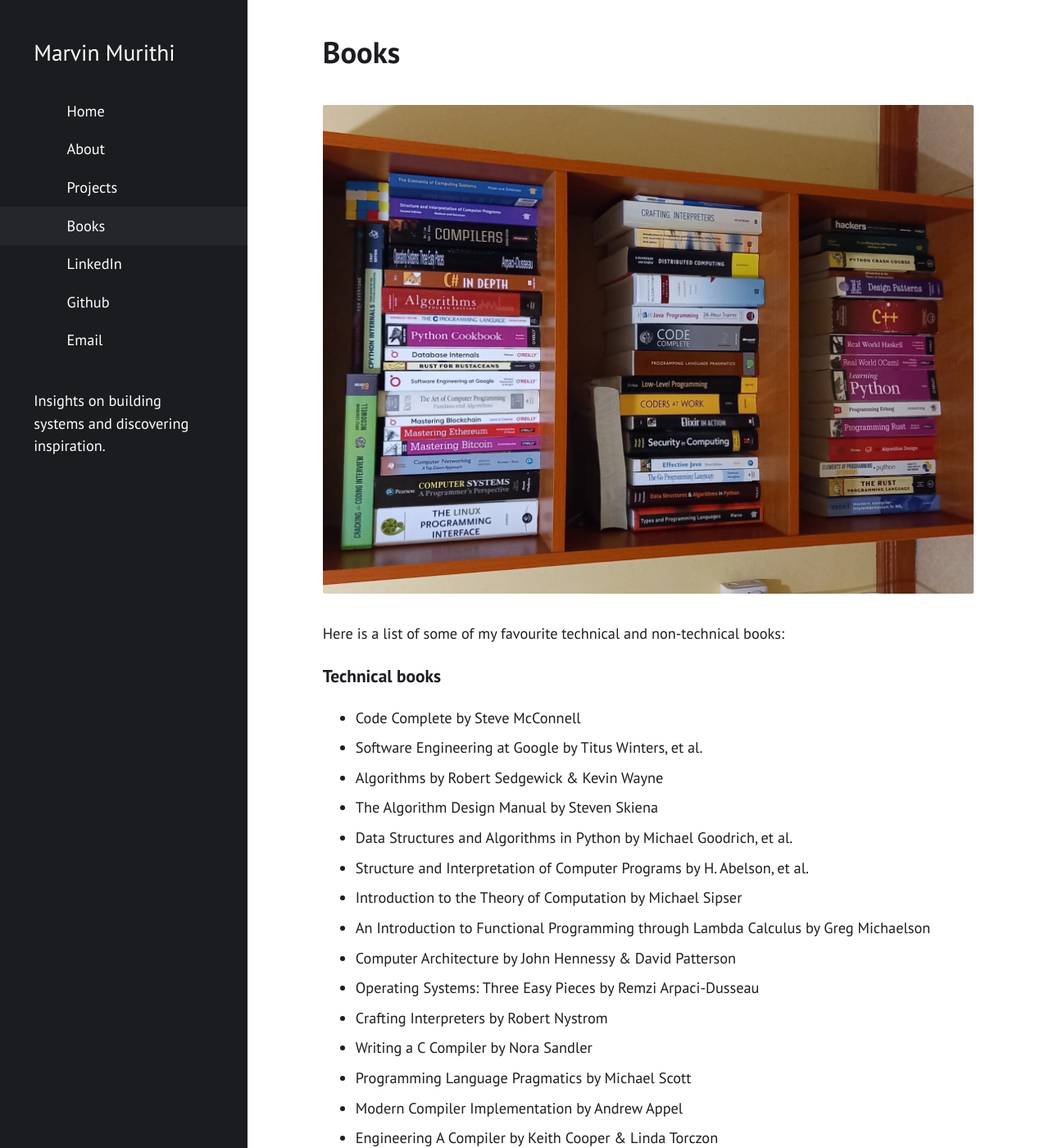
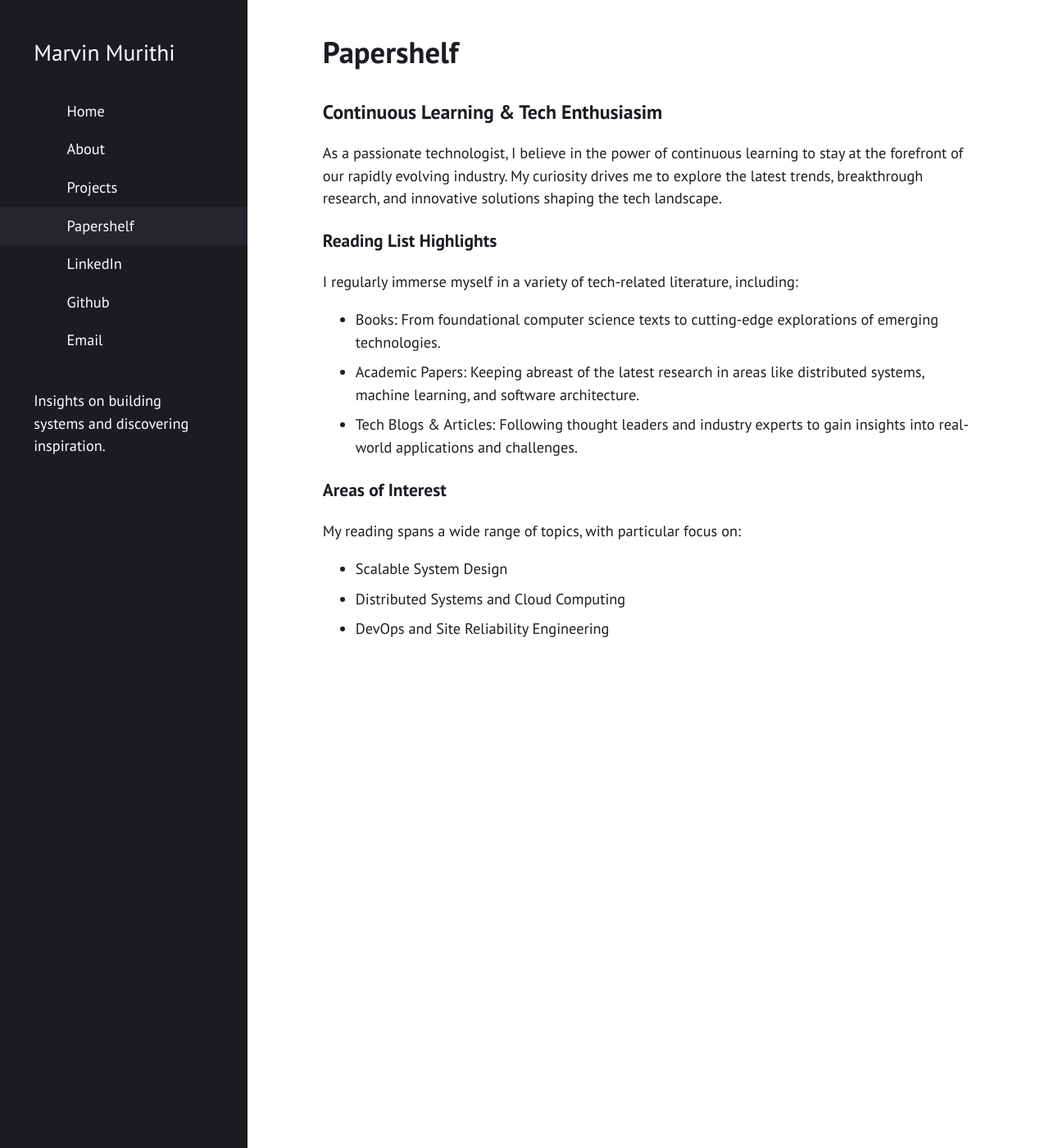
Before and after one commit to rimubytes/marvin, a Jekyll site: the page built from books.md, in a window 1280 px wide and 1400 px high. Shown: the whole window at 82% size. Built offline with Jekyll 4.4.1, drawn with Linux system fonts in a browser that asks for light colours; nearby versions of some CDN libraries; library files that are not in the unit come from our copies; some of the changed text lies outside the part shown.

Commit message:
content: expand explanation on papershelf section

```diff
--- a/books.md
+++ b/books.md
@@ -1,95 +1,25 @@
 ---
 layout: page
-title: "Books"
+title: "Papershelf"
 comments: false
 ---
 
-![Tech books library photo](/assets/img/books-library/books-lib.jpg "Library of technical books")
+## Continuous Learning & Tech Enthusiasim
 
-Here is a list of some of my favourite technical and non-technical books:
+As a passionate technologist, I believe in the power of continuous learning to stay at the forefront of our rapidly evolving industry. My curiosity drives me to explore the latest trends, breakthrough research, and innovative solutions shaping the tech landscape.
 
-### Technical books
+### Reading List Highlights
 
-- Code Complete by Steve McConnell
-- Software Engineering at Google by Titus Winters, et al.
-- Algorithms by Robert Sedgewick & Kevin Wayne
-- The Algorithm Design Manual by Steven Skiena
-- Data Structures and Algorithms in Python by Michael Goodrich, et al.
-- Structure and Interpretation of Computer Programs by H. Abelson, et al.
-- Introduction to the Theory of Computation by Michael Sipser
-- An Introduction to Functional Programming through Lambda Calculus by Greg Michaelson
-- Computer Architecture by John Hennessy & David Patterson
-- Operating Systems: Three Easy Pieces by Remzi Arpaci-Dusseau
-- Crafting Interpreters by Robert Nystrom
-- Writing a C Compiler by Nora Sandler
-- Programming Language Pragmatics by Michael Scott
-- Modern Compiler Implementation by Andrew Appel
-- Engineering A Compiler by Keith Cooper & Linda Torczon
-- Types and Programming Languages by Benjamin Pierce
-- Real World OCaml by Yaron Minsky, et al.
-- CPython Internals by Anthony Shaw
-- The C Programming Language by Brian Kernighan & Dennis Ritchie
-- The Linux Programming Interface by Michael Kerrisk
-- The Linux Command Line by William Shotts
-- The Rust Programming Language by Steve Klabnik & Carol Nichols
-- Rust for Rustaceans by Jon Gjengset
-- Zero to Production in Rust by Luca Palmieri
-- Programming Rust by Jim Blandy, et al.
-- Rust Atomics and Locks by Mara Bos
-- Python Cookbook by David Beazley & Brian Jones
-- Java Programming: 24-Hour Trainer by Yakov Fain
-- Java in a Nutshell by Ben Evans, et al.
-- Effective Java by Joshua Bloch
-- The Well-Grounded Java Developer by Ben Evans, et al.
-- Java Concurrency in Practice by Brian Goetz, et al.
-- Java: The Complete Reference by Herbert Schildt
-- Designing Data-Intensive Applications by Martin Kleppmann
-- Understanding Distributed Systems by Roberto Vitillo
-- Database Internals by Alex Petrov
-- Building Microservices by Sam Newman
-- Head First Design Patterns by Eric Freeman & Elisabeth Robson
-- Domain-Driven Design by Eric Evans
-- Refactoring by Martin Fowler
-- Fundamentals of Software Architecture by Mark Richards & Neal Ford
-- Clean Architecture by Robert Martin
-- API Design Patterns by JJ Geewax
-- The Pragmatic Programmer by David Thomas & Andrew Hunt
-- The Mythical Man-Month by Fred Brooks
-- A Programmer's Introduction to Mathematics by Jeremy Kun
-- How to Prove It by Daniel Velleman
-- How to Solve It by G. Polya
+I regularly immerse myself in a variety of tech-related literature, including:
 
+- Books: From foundational computer science texts to cutting-edge explorations of emerging technologies.
+- Academic Papers: Keeping abreast of the latest research in areas like distributed systems, machine learning, and software architecture.
+- Tech Blogs & Articles: Following thought leaders and industry experts to gain insights into real-world applications and challenges.
 
-### Non-technical books
+### Areas of Interest
 
-- Steve Jobs by Walter Isaacson
-- The Innovators by Walter Isaacson
-- Hackers by Steven Levy
-- Coders at Work by Peter Seibel
-- Philosophy: The Basics by Nigel Warburton
-- SPQR: A History of Ancient Rome by Mary Beard
-- Team of Rivals by Doris Goodwin
-- Sapiens: A Brief History of Humankind by Yuval Noah Harari
-- The Power of Geography by Tim Marshall
-- Great Physicists by William Cropper
-- The Last Lecture by Randy Pausch
-- The Prosperity Paradox by Clayton Christensen
-- Built to Last by Jim Collins & Jerry Porras
-- A Mind at Play by Jimmy Soni & Rob Goodman
-- Start-Up Nation by Dan Senor & Saul Singer
-- The Inner Game of Tennis by W. Timothy Gallway
-- The Daily Stoic by Ryan Holiday
-- Deep Work by Cal Newport
-- Getting Things Done by David Allen
-- How Google Works by Eric Schmidt & Jonathan Rosenberg
-- In the Plex: How Google Thinks, Works, and Shapes Our Lives by Steven Levy
-- The Idea Factory by Jon Gertner
-- Basic Economics by Thomas Sowell
-- Mind and Hand: The Birth of MIT by Julius Stratton & Loretta Mannix
-- The Art of Doing Science and Engineering by Richard Hamming
-- Dreams from my Father by Barack Obama
-- Long Walk to Freedom by Nelson Mandela
-- Americanah by Chimamanda Ngozi Adichie
-- Things Fall Apart by Chinua Achebe
-- The River and the Source by Dr. Margaret Ogola
-- Freedom and After by Tom Mboya
+My reading spans a wide range of topics, with particular focus on:
+
+- Scalable System Design
+- Distributed Systems and Cloud Computing
+- DevOps and Site Reliability Engineering
```
